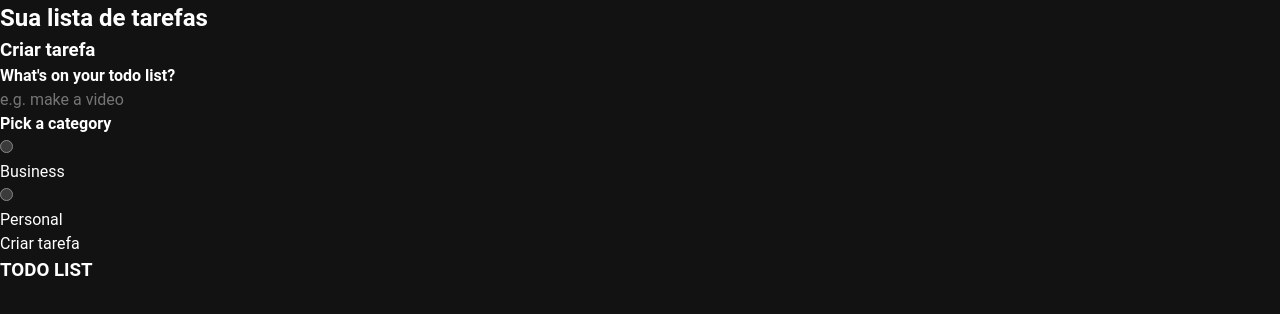
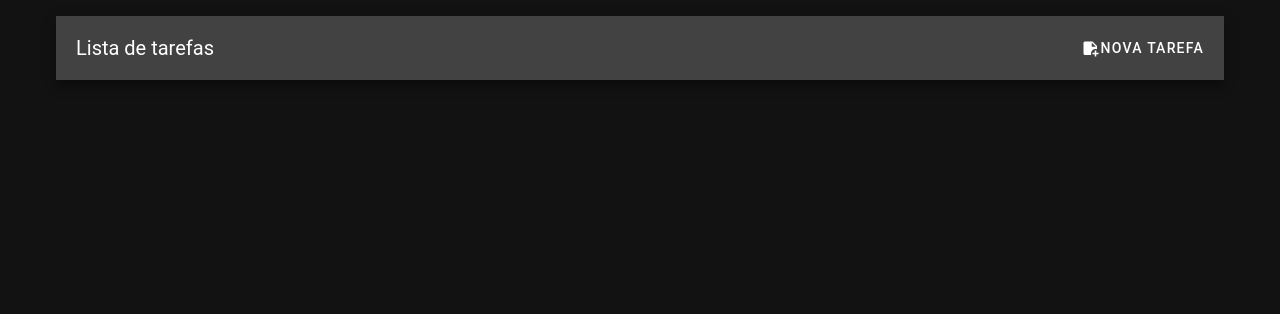
Before and after one commit to ranielsobrinho/todo-vue-app, a Vue app: page / in a window 1280 px wide. Shown: the top 314 px of the page. Built offline with nearby package versions, Linux system fonts and the light colour scheme.

Commit message:
refactor: remove useless code and start using vuetify components

```diff
--- a/src/App.vue
+++ b/src/App.vue
@@ -1,46 +1,39 @@
 <script setup>
-import { ref, onMounted, computed, watch } from 'vue'
+import { ref } from 'vue'
+
+const dialog = ref(false)
 import TodoForm from './components/form/todoForm.vue'
-import { useTodoStore } from './stores/TodoStore.js'
-
-const todoStore = useTodoStore()
-
-const removeTodo = (todo) => {
-  todoStore.removeTodo(todo)
-}
+import TodoList from './components/todoList/todoList.vue'
 </script>
 
 <template>
-  <main class="app">
-    <section class="greeting">
-      <h2 class="title">Sua lista de tarefas</h2>
-    </section>
-    <section class="create-todo">
-      <TodoForm />
-    </section>
-    <section class="todo-list">
-      <h3>TODO LIST</h3>
-      <div class="list">
-        <div
-          v-for="todo in todoStore.todos"
-          :class="`todo-item ${todo.done && 'done'}`"
+  <v-app>
+    <v-container>
+      <v-toolbar :elevation="8">
+        <v-toolbar-title>Lista de tarefas</v-toolbar-title>
+        <v-spacer></v-spacer>
+        <v-btn @click="dialog = true">
+          <v-icon icon="mdi-note-plus"></v-icon>
+          Nova tarefa
+        </v-btn>
+      </v-toolbar>
+      <v-dialog v-model="dialog" width="auto">
+        <v-card
+          max-width="900"
+          min-width="700"
+          min-height="300"
+          prepend-icon="mdi-note-plus"
+          title="Criar nova tarefa"
         >
-          <label>
-            <input type="checkbox" v-model="todo.done" />
-            <span :class="`bubble ${todo.category}`"></span>
-
-            <div class="todo-content">
-              <input type="text" v-model="todo.content" />
-            </div>
-
-            <div class="actions">
-              <button class="delete" @click="removeTodo(todo)">Delete</button>
-            </div>
-          </label>
-        </div>
-      </div>
-    </section>
-  </main>
+          <TodoForm />
+        </v-card>
+      </v-dialog>
+      <!-- </section> -->
+      <!-- <section class="todo-list"> -->
+      <!--   <TodoList /> -->
+      <!-- </section> -->
+    </v-container>
+  </v-app>
 </template>
 
 <style scoped></style>
--- a/src/components/form/todoForm.vue
+++ b/src/components/form/todoForm.vue
@@ -22,44 +22,78 @@ const addTodo = () => {
   input_category.value = null
   input_content.value = ''
 }
+
+const closeModal = () => {
+  console.log('Should close modal')
+}
 </script>
 
 <template>
-  <section class="create-todo">
-    <h3 class="create-todo">Criar tarefa</h3>
-    <form @submit.prevent="addTodo">
-      <h4>What's on your todo list?</h4>
-      <input
-        type="text"
-        placeholder="e.g. make a video"
-        v-model="input_content"
-      />
-      <h4>Pick a category</h4>
-      <div class="options">
-        <label>
-          <input
-            type="radio"
-            name="category"
-            value="business"
-            v-model="input_category"
-          />
-          <span class="bubble business"></span>
-          <div>Business</div>
-        </label>
-        <label>
-          <input
-            type="radio"
-            name="category"
-            value="personal"
-            v-model="input_category"
-          />
-          <span class="bubble personal"></span>
-          <div>Personal</div>
-        </label>
-      </div>
-      <button type="submit">Criar tarefa</button>
-    </form>
-  </section>
+  <form
+    @submit.prevent="addTodo"
+    style="
+      display: flex;
+      flex-direction: column;
+      justify-content: center;
+      align-items: center;
+    "
+  >
+    <!-- <h4>What's on your todo list?</h4> -->
+    <v-text-field
+      label="Nova tarefa"
+      variant="solo-filled"
+      max-width="680"
+      min-width="680"
+      style="margin: auto"
+      v-model="input_content"
+    ></v-text-field>
+    <!-- <input -->
+    <!--   type="text" -->
+    <!--   placeholder="e.g. make a video" -->
+    <!--   v-model="input_content" -->
+    <!-- /> -->
+    <h4>Escolha uma categoria</h4>
+    <v-radio-group inline>
+      <v-radio label="Negócios" value="business"></v-radio>
+      <v-radio label="Estudos" value="study"></v-radio>
+      <v-radio label="Pessoal" value="personal"></v-radio>
+    </v-radio-group>
+    <!-- <div class="options"> -->
+    <!--   <label> -->
+    <!--     <input -->
+    <!--       type="radio" -->
+    <!--       name="category" -->
+    <!--       value="business" -->
+    <!--       v-model="input_category" -->
+    <!--     /> -->
+    <!--     <span class="bubble business"></span> -->
+    <!--     <div>Business</div> -->
+    <!--   </label> -->
+    <!--   <label> -->
+    <!--     <input -->
+    <!--       type="radio" -->
+    <!--       name="category" -->
+    <!--       value="personal" -->
+    <!--       v-model="input_category" -->
+    <!--     /> -->
+    <!--     <span class="bubble personal"></span> -->
+    <!--     <div>Personal</div> -->
+    <!--   </label> -->
+    <!-- </div> -->
+    <!-- <button type="submit">Criar tarefa</button> -->
+    <div>
+      <v-btn variant="tonal" prepend-icon="mdi-plus-circle" type="submit"
+        >Criar tarefa</v-btn
+      >
+      <v-btn
+        variant="tonal"
+        prepend-icon="mdi-cancel"
+        style="margin-left: 1rem"
+        @click="closeModal"
+        >Cancelar</v-btn
+      >
+    </div>
+  </form>
 </template>
 
 <style scoped></style>
```
